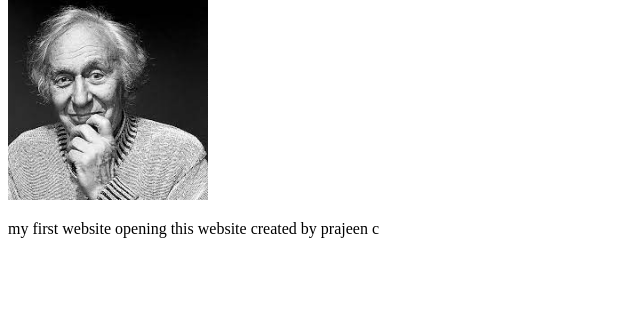
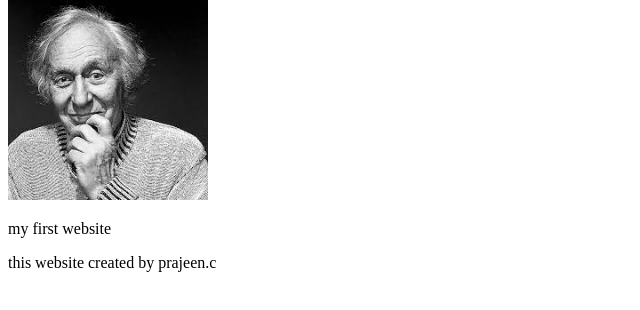
Before and after one commit to prajeen48/first-project, a plain HTML site: page index.html in a window 1280 px wide. Shown: the part 138-448 px from the top of the page, without its empty margins (0-640 px from the left). Drawn offline with Linux system fonts and the light colour scheme.

Commit message:
added new pragraph

```diff
--- a/index.html
+++ b/index.html
@@ -9,6 +9,7 @@
     <h1>william</h1>
     <h1>adam smith</h1>
     <img width="200px" src="images.jfif" alt="">
-    <p>my first website opening this website created by prajeen c</p>
+    <p>my first website</p>
+    <p>this website created by prajeen.c</p>
 </body>
 </html>
```
